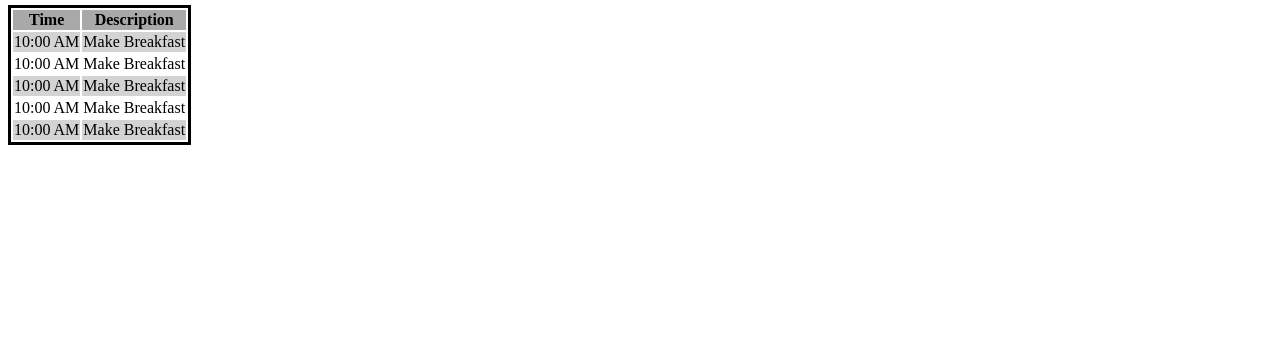
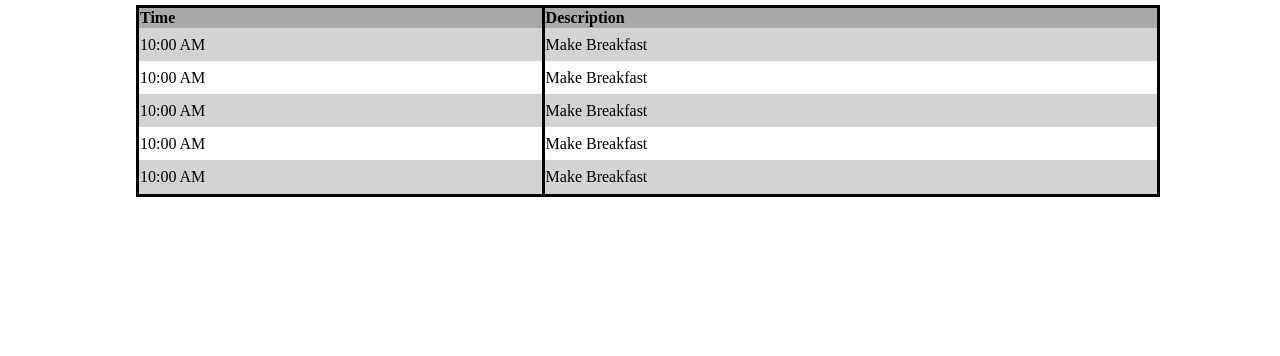
Before and after one commit to NicholasProdehl/week-planner, a plain HTML site: page index.html in a window 1280 px wide. Shown: the part 452-808 px from the top of the page. Drawn offline with Linux system fonts and the light colour scheme.

Commit message:
Not quite done.

```diff
--- a/styles.css
+++ b/styles.css
@@ -126,6 +126,16 @@ textarea {
 
 table {
   border: solid;
+  border-collapse: collapse;
+  width: 80vw;
+  height: 15vw;
+}
+
+.schedule {
+  display: flex;
+  flex-direction: column;
+  align-items: center;
+  justify-content: center;
 }
 
 tbody > tr:nth-child(odd) {
@@ -136,6 +146,12 @@ tbody > tr:nth-child(even) {
   background-color: white;
 }
 
-thead {
+th {
   background-color: darkgray;
+  border-right: solid black;
+  text-align: left;
 }
+
+td {
+  border-right: solid black;
+}
```
